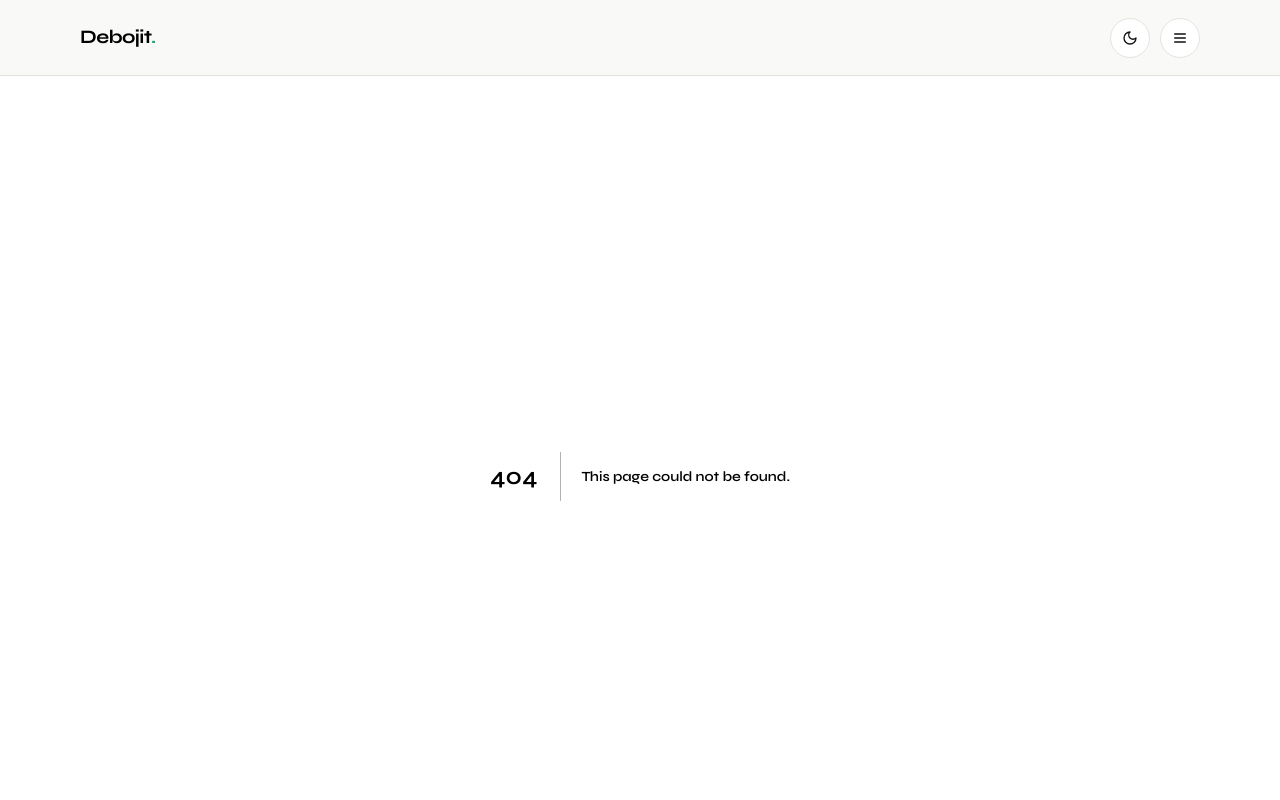
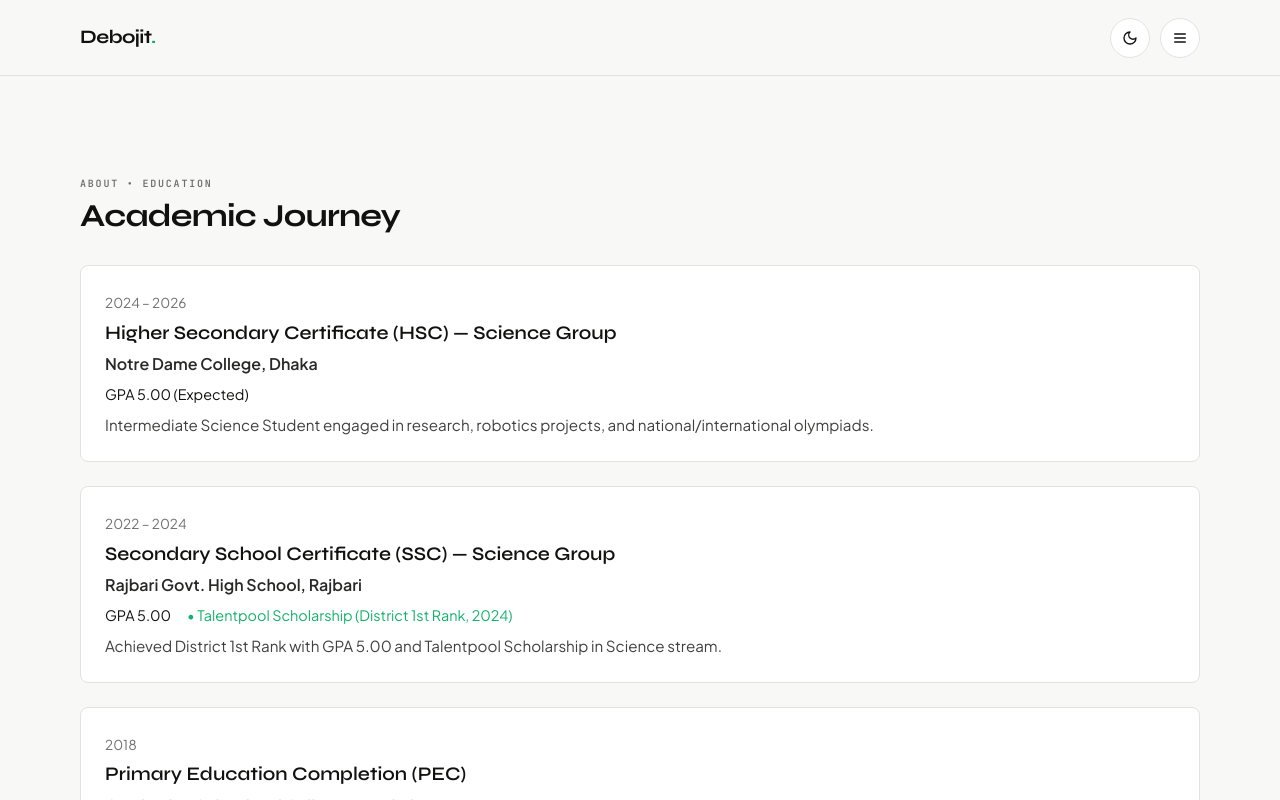
Before and after one commit to debojitsahajit09/my-portfolio, a Next.js app in the folder extracted/: page /about/education in a window 1280 px wide. Before the commit this address had no page. Shown: the top 800 px of the page. Built offline with nearby package versions, Linux system fonts and the light colour scheme.

Commit message:
Add EducationPage component to display education info

```diff
--- /dev/null
+++ b/extracted/app/about/education/page.tsx
@@ -0,0 +1,33 @@
+import { site } from "@/data/site";
+
+export default function EducationPage() {
+  return (
+    <main className="wrap section">
+      <div className="eyebrow">ABOUT • EDUCATION</div>
+      <h1 className="title" style={{ fontSize: "2rem", marginBottom: "2rem" }}>Academic Journey</h1>
+
+      <div style={{ display: "flex", flexDirection: "column", gap: "1.5rem" }}>
+        {site.education.map((item, idx) => (
+          <div
+            key={idx}
+            style={{
+              padding: "1.5rem",
+              border: "1px solid var(--line, #333)",
+              borderRadius: "8px",
+              background: "var(--card, transparent)"
+            }}
+          >
+            <span style={{ fontSize: "0.85rem", opacity: 0.6 }}>{item.year}</span>
+            <h3 style={{ fontSize: "1.2rem", margin: "0.3rem 0" }}>{item.degree}</h3>
+            <p style={{ fontWeight: "bold", opacity: 0.9 }}>{item.place}</p>
+            <div style={{ display: "flex", gap: "1rem", margin: "0.5rem 0", fontSize: "0.9rem" }}>
+              <span>{item.gpa}</span>
+              {item.scholarship && <span style={{ color: "var(--accent, #3b82f6)" }}>• {item.scholarship}</span>}
+            </div>
+            <p style={{ fontSize: "0.95rem", opacity: 0.8, marginTop: "0.5rem" }}>{item.text}</p>
+          </div>
+        ))}
+      </div>
+    </main>
+  );
+}
```
